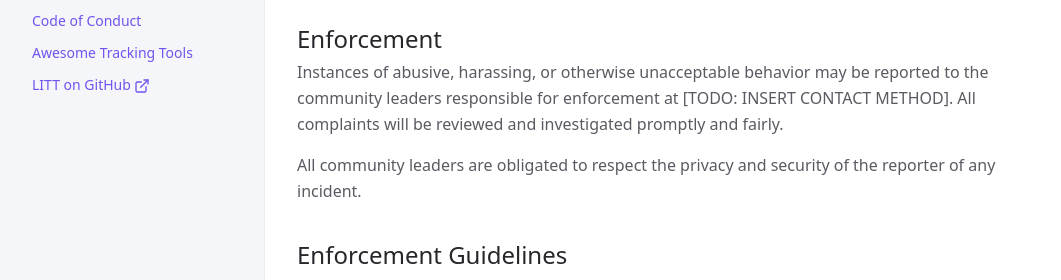
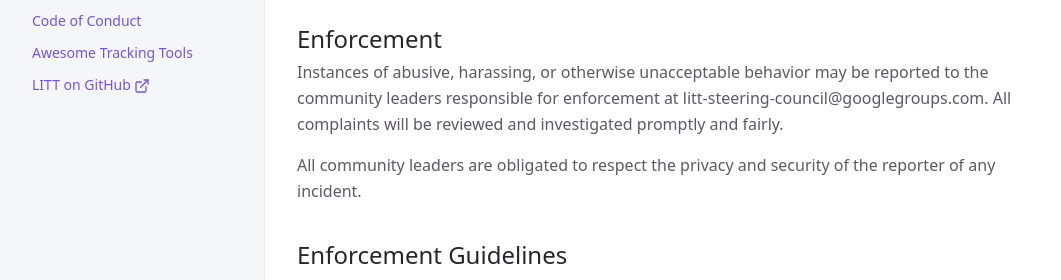
Before and after one commit to live-image-tracking-tools/live-image-tracking-tools.github.io, a Jekyll site: the page built from pages/code-of-conduct.md, in a window 1280 px wide and 900 px high, scrolled down 1161 px. Shown: the part 199-479 px from the top of the window, without its empty margins (107-1168 px from the left). Built offline with Jekyll 4.4.1, drawn with Linux system fonts in a browser that asks for light colours; cached includes are drawn as plain includes.

Commit message:
Add contact email

```diff
--- a/pages/code-of-conduct.md
+++ b/pages/code-of-conduct.md
@@ -68,7 +68,7 @@ representative at an online or offline event.
 
 Instances of abusive, harassing, or otherwise unacceptable behavior may be
 reported to the community leaders responsible for enforcement at
-[TODO: INSERT CONTACT METHOD].
+litt-steering-council@googlegroups.com.
 All complaints will be reviewed and investigated promptly and fairly.
 
 All community leaders are obligated to respect the privacy and security of the
```
